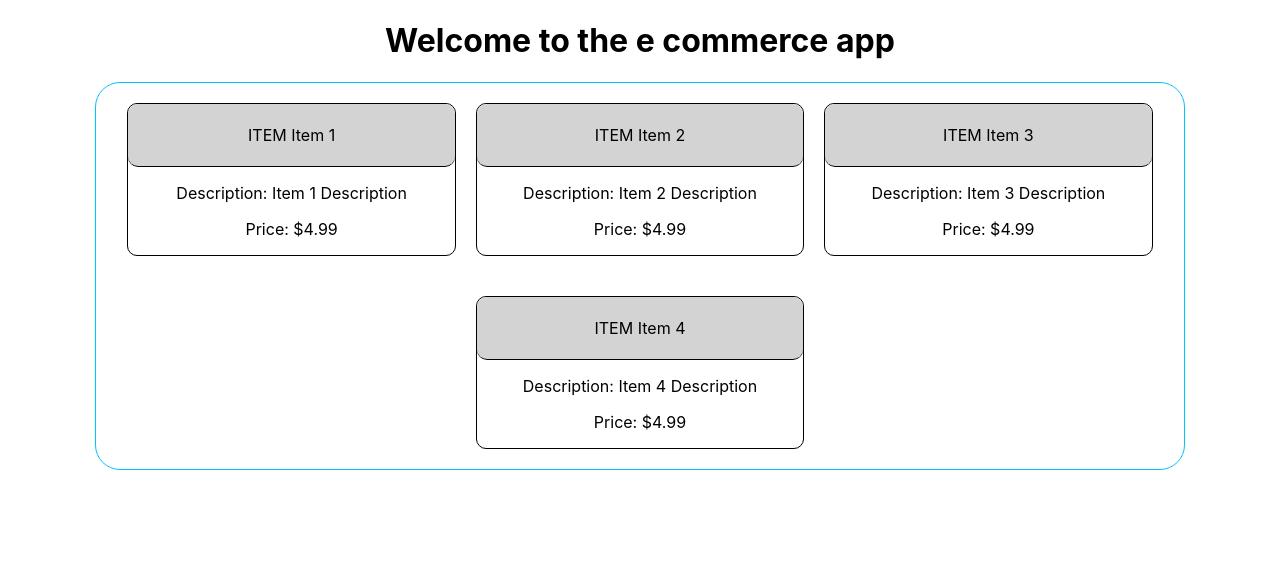
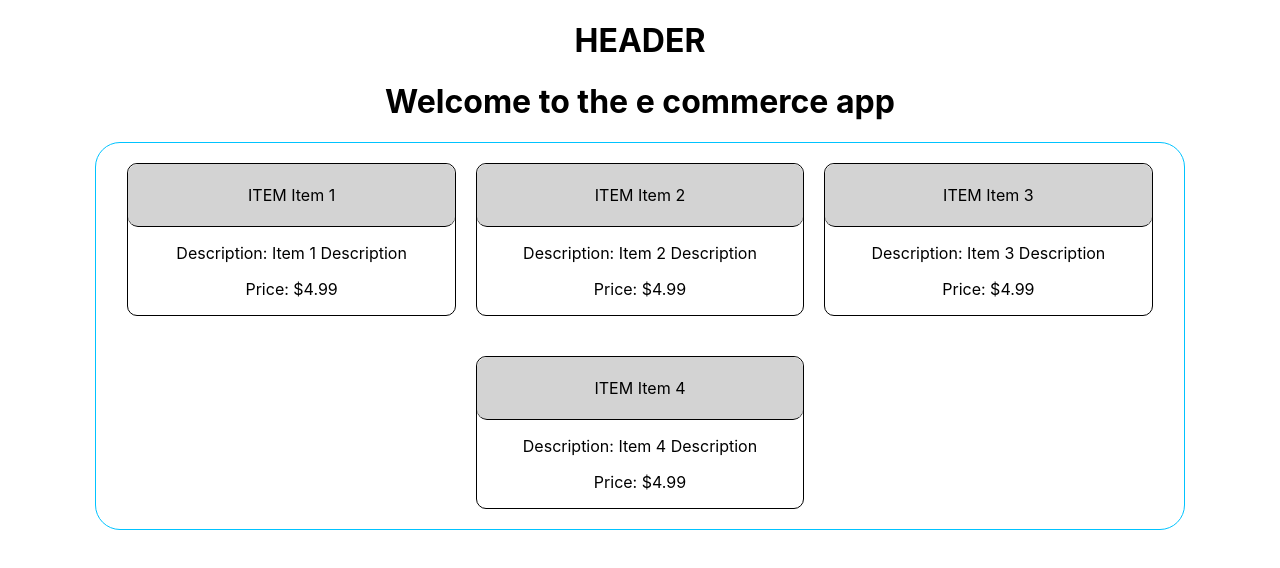
Before and after one commit to rsork34/e_commerce_app, a React (Create React App) app: page / in a window 1280 px wide. Shown: the top 568 px of the page. Built offline with nearby package versions, Linux system fonts and the light colour scheme.

Commit message:
Added header component and css

```diff
--- /dev/null
+++ b/src/components/Header.js
@@ -0,0 +1,11 @@
+import React from "react";
+
+function Header() {
+    return (
+        <div>
+            <h1>HEADER</h1>
+        </div>
+    );
+}
+
+export default Header;
--- a/src/components/Home.js
+++ b/src/components/Home.js
@@ -1,5 +1,6 @@
 import React, { useState } from "react";
 import SaleItem from "./SaleItem";
+import Header from "./Header";
 
 function Home(props) {
     const defaultItems = [
@@ -28,6 +29,7 @@ function Home(props) {
 
     return (
         <>
+            <Header />
             <h1>Welcome to the e commerce app</h1>
 
             <div className="itemContainer">
--- /dev/null
+++ b/src/components/style/Header.css
@@ -0,0 +1,3 @@
+.header {
+
+}
```
